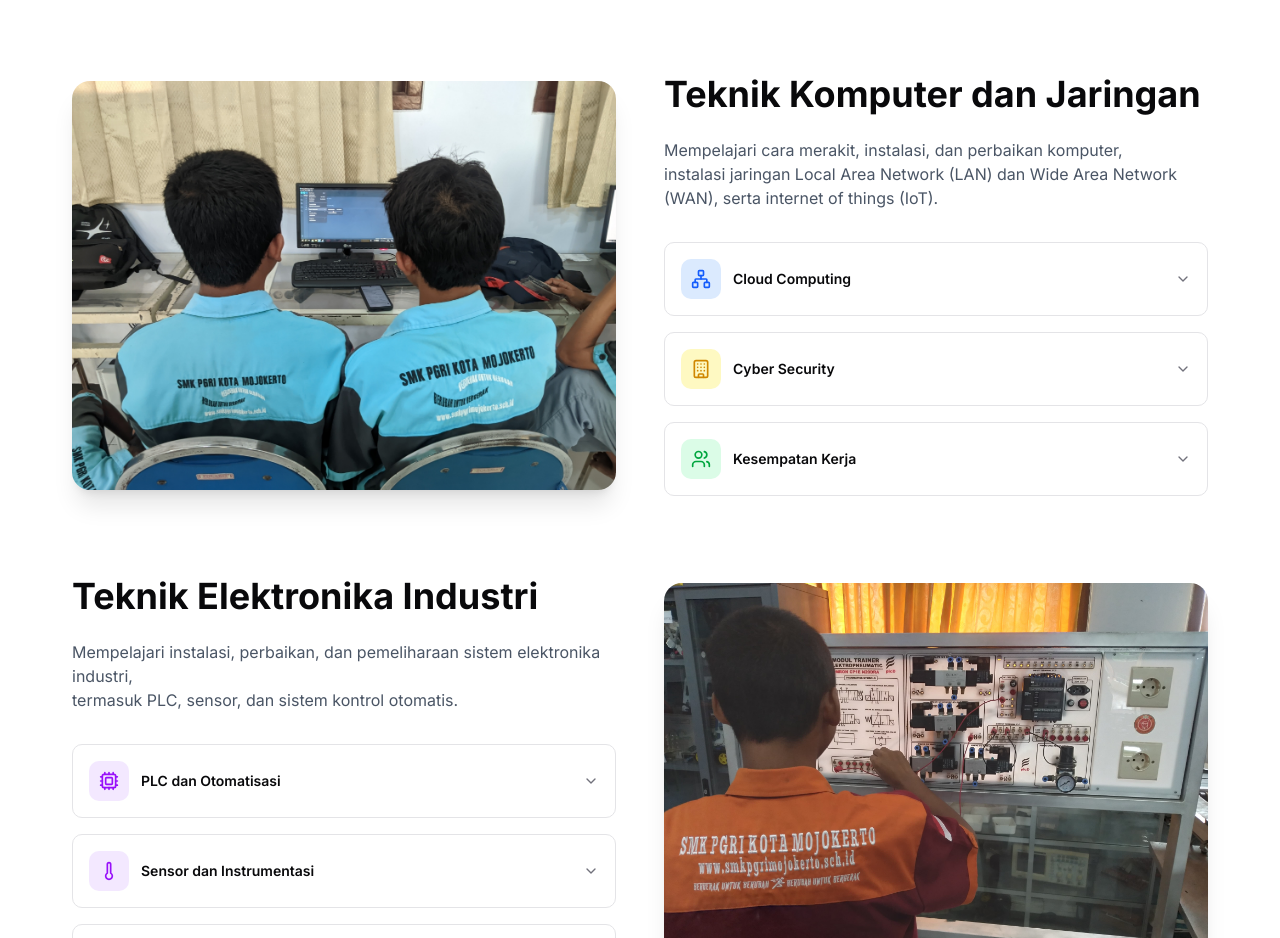
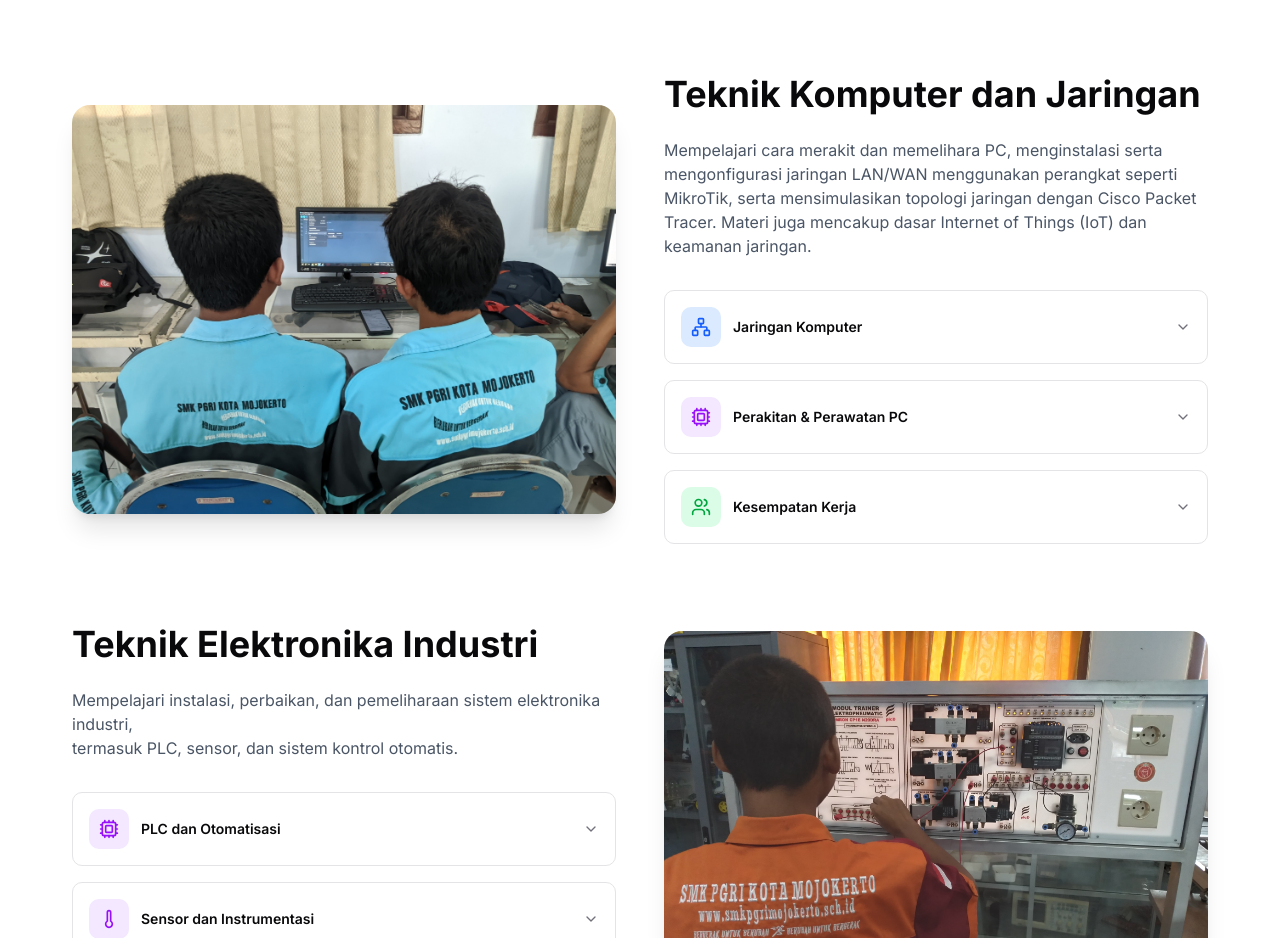
Before and after one commit to fjrhub/smkpgrimojokerto, a Next.js app: page / in a window 1280 px wide. Shown: the part 4100-5038 px from the top of the page. Built offline with nearby package versions, Linux system fonts and the light colour scheme.

Commit message:
feat(tkj-section): update description and replace accordion items with PC assembly and networking topics

```diff
--- a/app/page.tsx
+++ b/app/page.tsx
@@ -134,8 +134,7 @@ export default function Home() {
       date: "23 Januari 2026",
     },
     {
-      image:
-        "israMiraj.jpg",
+      image: "israMiraj.jpg",
       title: "Peringatan Isra’ Mi’raj Nabi Muhammad SAW 1447 H",
       date: "21 December 2026",
     },
@@ -718,14 +717,15 @@ export default function Home() {
                   Teknik Komputer dan Jaringan
                 </h2>
                 <p className="text-gray-600 mb-8">
-                  Mempelajari cara merakit, instalasi, dan perbaikan komputer,
-                  <br />
-                  instalasi jaringan Local Area Network (LAN) dan Wide Area
-                  Network (WAN), serta internet of things (IoT).
+                  Mempelajari cara merakit dan memelihara PC, menginstalasi
+                  serta mengonfigurasi jaringan LAN/WAN menggunakan perangkat
+                  seperti MikroTik, serta mensimulasikan topologi jaringan
+                  dengan Cisco Packet Tracer. Materi juga mencakup dasar
+                  Internet of Things (IoT) dan keamanan jaringan.
                 </p>
                 <Accordion type="single" collapsible className="space-y-4">
                   <AccordionItem
-                    value="cloud"
+                    value="networking"
                     className="border rounded-lg px-4"
                   >
                     <AccordionTrigger className="hover:no-underline">
@@ -733,32 +733,34 @@ export default function Home() {
                         <div className="w-10 h-10 bg-blue-100 rounded-lg flex items-center justify-center">
                           <Network className="w-5 h-5 text-blue-600" />
                         </div>
-                        <span className="font-semibold">Cloud Computing</span>
+                        <span className="font-semibold">Jaringan Komputer</span>
                       </div>
                     </AccordionTrigger>
                     <AccordionContent className="text-gray-600 pt-4">
-                      Siswa nantinya akan belajar dan dituntut untuk bisa
-                      menggunakan teknologi komputer atau komputasi yang
-                      dimanfaatkan bersama dengan pengembangan berbasis
-                      Internet.
+                      Siswa belajar merancang, membangun, dan mengelola jaringan
+                      lokal (LAN) maupun luas (WAN), termasuk konfigurasi router
+                      MikroTik dan simulasi jaringan menggunakan Cisco Packet
+                      Tracer.
                     </AccordionContent>
                   </AccordionItem>
                   <AccordionItem
-                    value="security"
+                    value="pc-assembly"
                     className="border rounded-lg px-4"
                   >
                     <AccordionTrigger className="hover:no-underline">
                       <div className="flex items-center gap-3">
-                        <div className="w-10 h-10 bg-yellow-100 rounded-lg flex items-center justify-center">
-                          <Building className="w-5 h-5 text-yellow-600" />
+                        <div className="w-10 h-10 bg-purple-100 rounded-lg flex items-center justify-center">
+                          <Cpu className="w-5 h-5 text-purple-600" />
                         </div>
-                        <span className="font-semibold">Cyber Security</span>
+                        <span className="font-semibold">
+                          Perakitan & Perawatan PC
+                        </span>
                       </div>
                     </AccordionTrigger>
                     <AccordionContent className="text-gray-600 pt-4">
-                      Aktivitas yang dilakukan sistem atau seseorang dalam
-                      rangka melindungi sistem komputer dari serangan. Biasanya
-                      serangan tersebut bersifat ilegal.
+                      Mempelajari komponen hardware komputer, teknik perakitan,
+                      instalasi sistem operasi, troubleshooting, serta perawatan
+                      berkala untuk menjaga performa PC.
                     </AccordionContent>
                   </AccordionItem>
                   <AccordionItem
@@ -980,8 +982,6 @@ export default function Home() {
       </section> */}
       <AgendaHome />
 
-
-
       {/* Testimonials */}
       {/* <section id="testmonials" className="py-20">
         <div className="container mx-auto px-4">
@@ -1159,7 +1159,7 @@ export default function Home() {
 
       {/* Floating WhatsApp Button */}
       <motion.a
-        href="https://api.whatsapp.com/send?phone=6281223488999"
+        href="https://api.whatsapp.com/send?phone=6282272222804"
         target="_blank"
         rel="noopener noreferrer"
         className="fixed bottom-8 right-8 w-14 h-14 bg-green-500 hover:bg-green-600 rounded-full flex items-center justify-center shadow-lg z-50 transition-colors"
--- a/package.json
+++ b/package.json
@@ -1,6 +1,6 @@
 {
   "name": "smkpgrimojokerto",
-  "version": "1.21.13",
+  "version": "1.22.13",
   "private": true,
   "description": "SMK PGRI Mojokerto school website built with Next.js and deployed on Vercel.",
   "scripts": {
```
